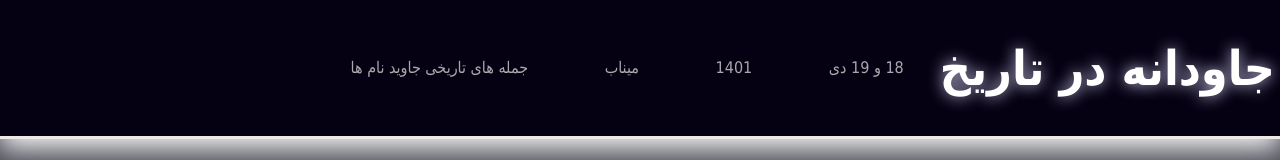
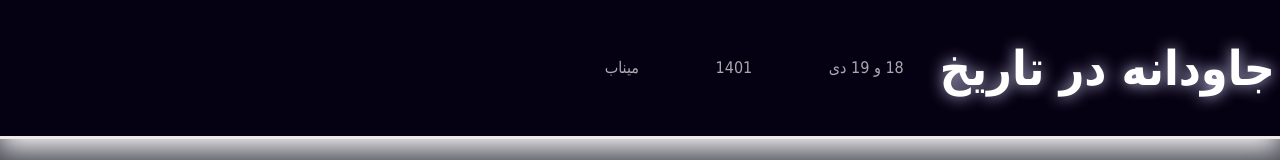
Before and after one commit to sadra-site/javidnam-ir, a plain HTML site: page index.html in a window 1280 px wide. Shown: the top 160 px of the page. Drawn offline with Linux system fonts and the light colour scheme.

Commit message:
Update index.html

```diff
--- a/index.html
+++ b/index.html
@@ -16,8 +16,6 @@
                 <a href="form1.html">18 و 19 دی</a>
                 <a href="form2.html">1401</a>
                 <a href="form3.html">میناب</a>
-                <a href="form4.html">جمله های تاریخی جاوید نام ها</a>
-
             </ul>
     </div>
  </header>
```
